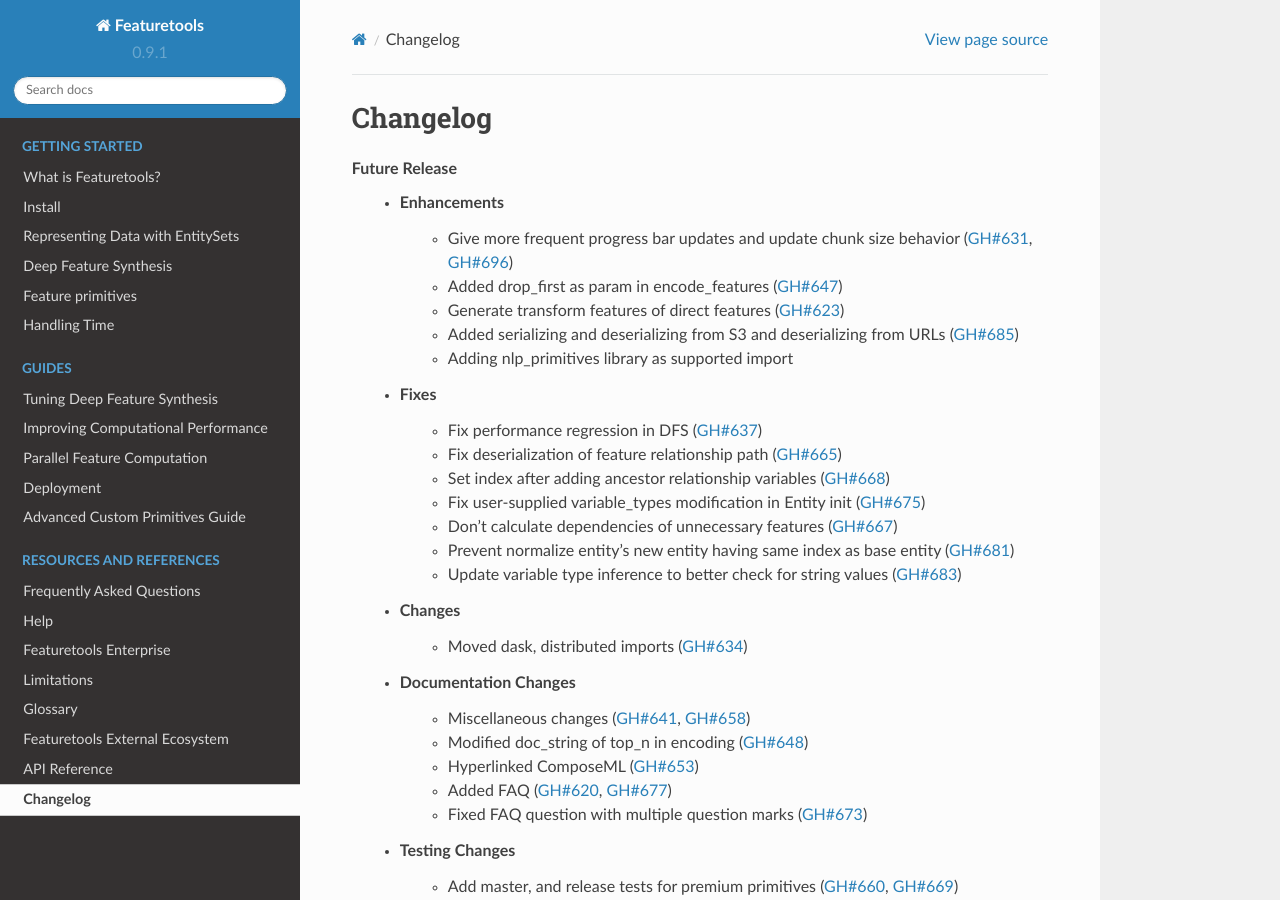
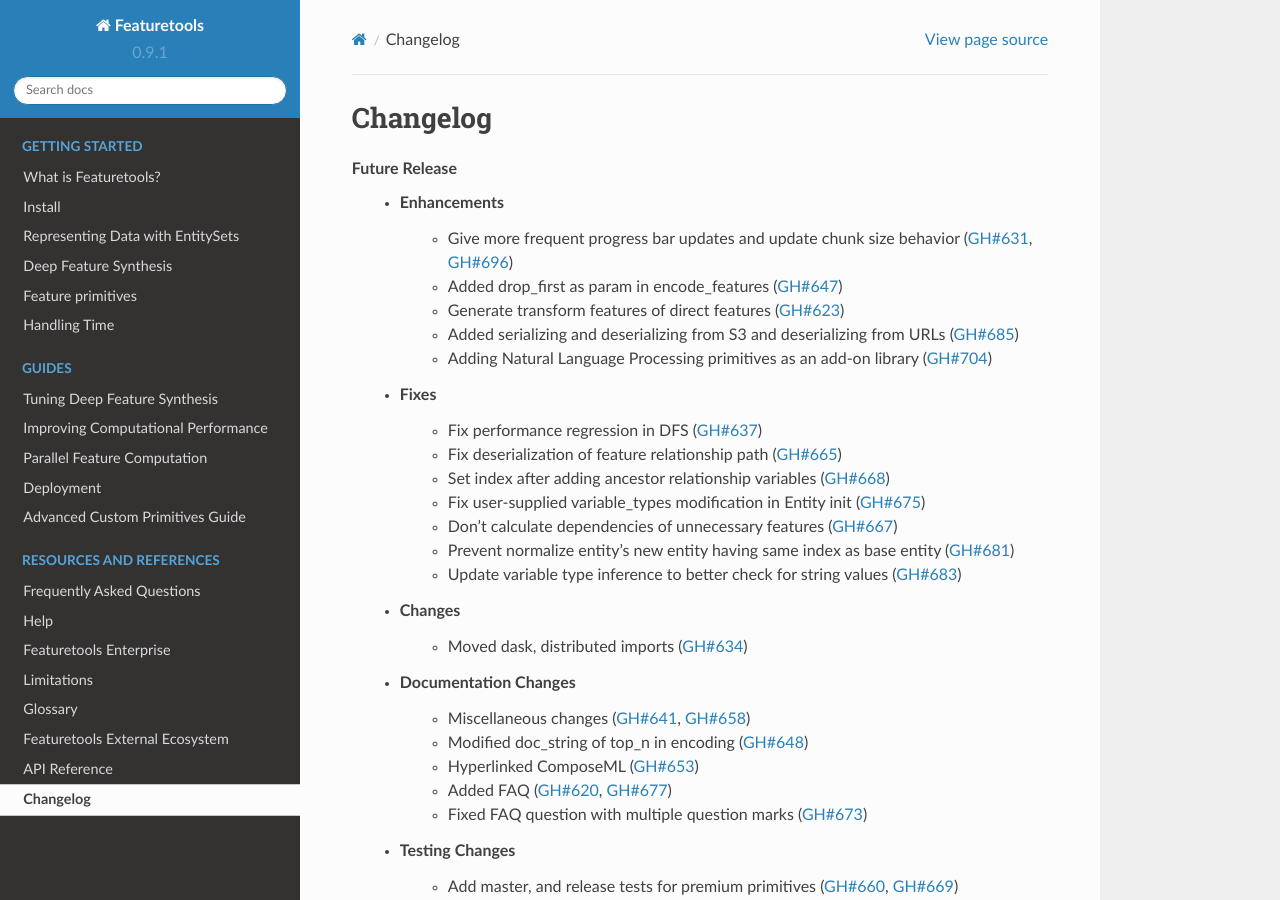
Before and after one commit to alteryx/featuretools, a Sphinx documentation site: the page built from docs/source/changelog.rst, in a window 1280 px wide and 900 px high. Built offline with Sphinx 7.4.7 and the Read the Docs theme 2.0.0, drawn with Linux system fonts in a browser that asks for light colours; pages that are not in the unit, such as notebooks, are missing from menus.

Commit message:
Update changelog.rst

```diff
--- a/docs/source/changelog.rst
+++ b/docs/source/changelog.rst
@@ -8,7 +8,7 @@
         * Added drop_first as param in encode_features (:pr:`647`)
         * Generate transform features of direct features (:pr:`623`)
         * Added serializing and deserializing from S3 and deserializing from URLs (:pr:`685`)
-        * Adding nlp_primitives library as supported import
+        * Adding Natural Language Processing primitives as an add-on library (:pr:`704`)
     * Fixes
         * Fix performance regression in DFS (:pr:`637`)
         * Fix deserialization of feature relationship path (:pr:`665`)
```
